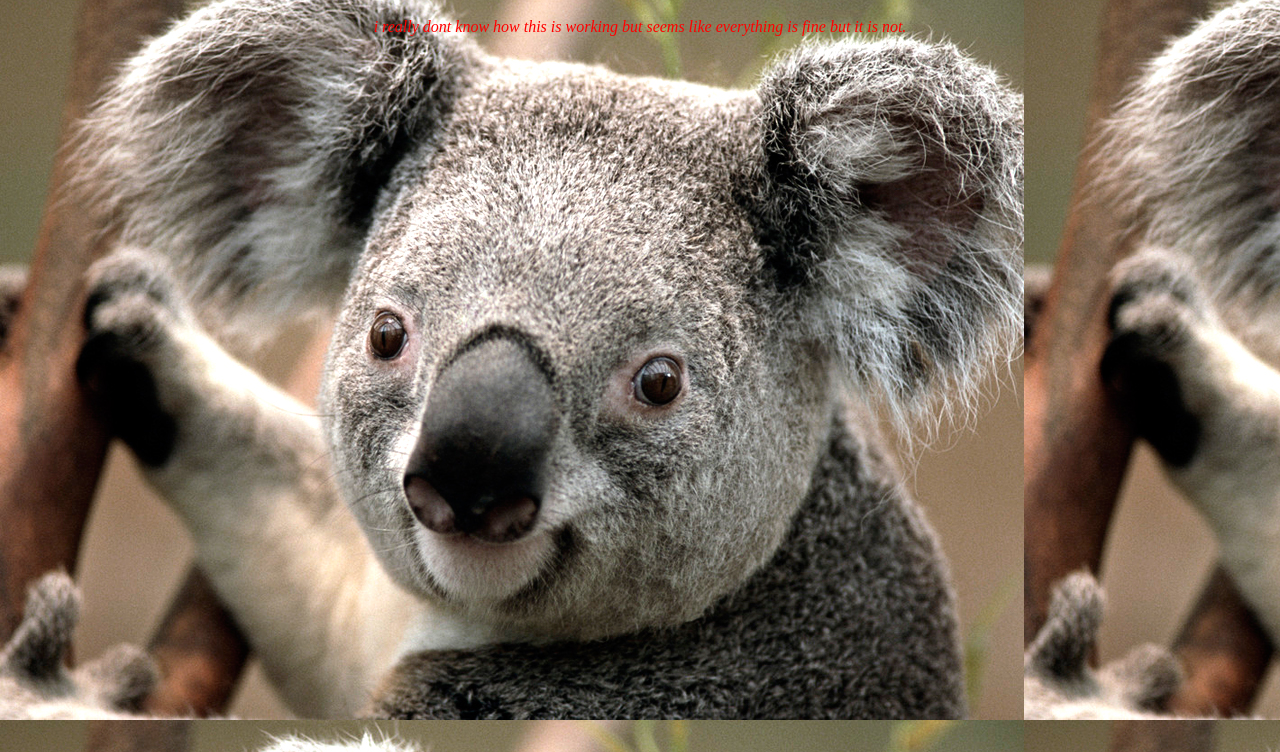
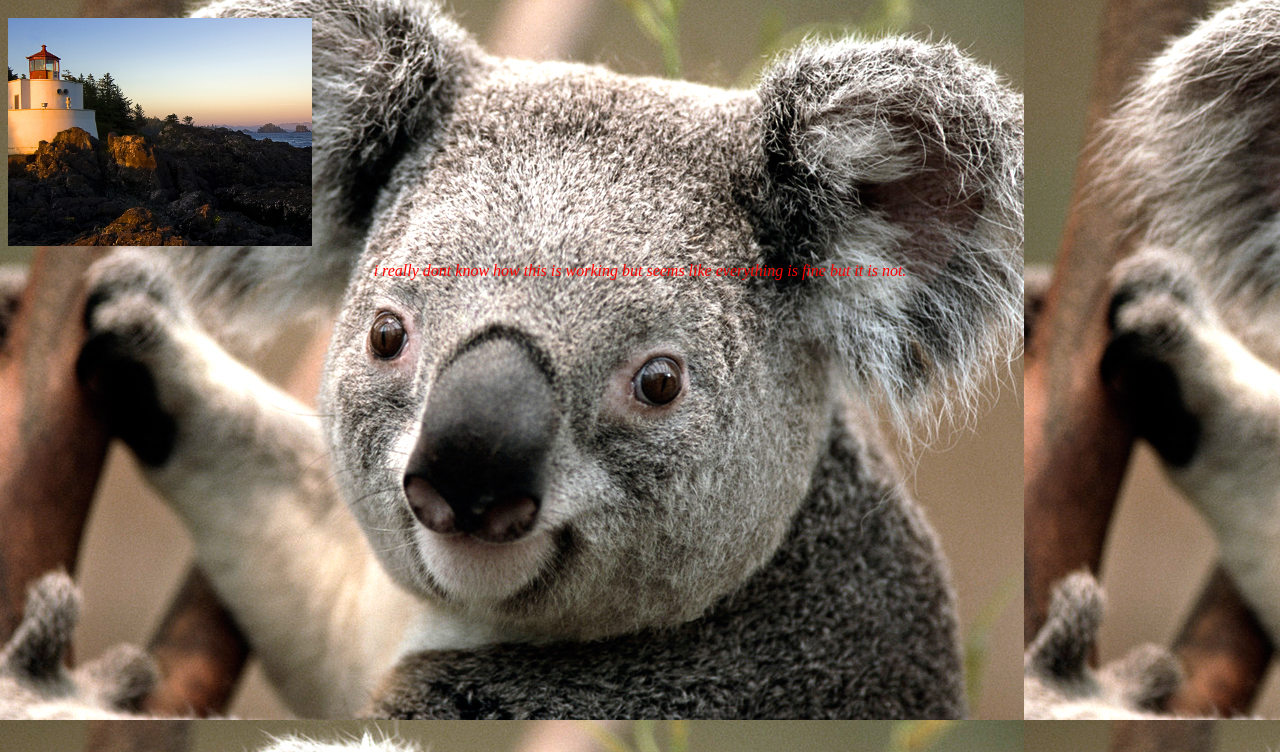
Before and after one commit to rvv5/dbapp, a plain HTML site: page index.html in a window 1280 px wide. Shown: the part 48-800 px from the top of the page. Drawn offline with Linux system fonts and the light colour scheme.

Commit message:
updated html

```diff
--- a/index.html
+++ b/index.html
@@ -5,6 +5,7 @@
 </head>
 <body background="dbapp/Koala.jpg" style="background-color:powderblue;">
 <h1> my first app </h1>
+  <img src="Lighthouse.jpg" style="width:304px;height:228px;">
 
   <p>
   <center>
```
